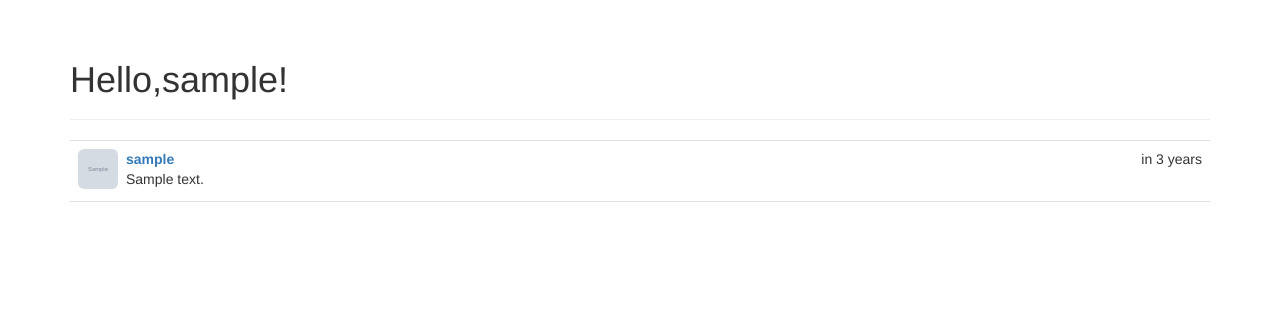
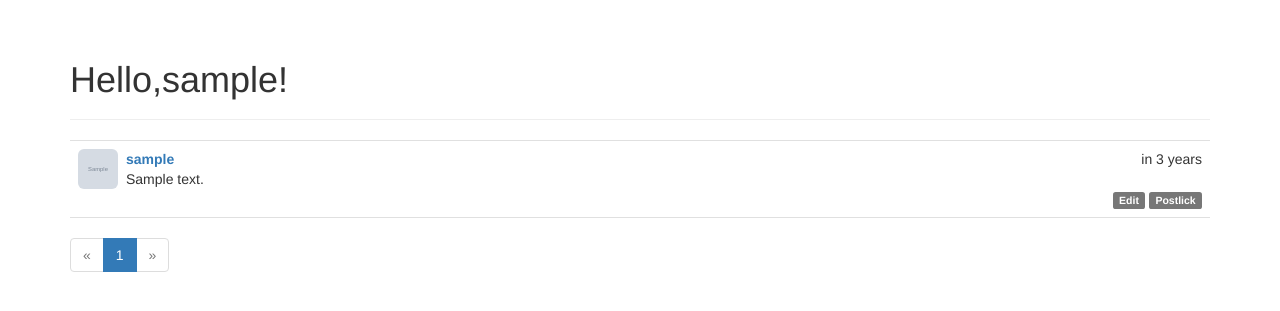
Before and after one commit to Derrick-Liu/project1, a Flask app: page / in a window 1280 px wide. Shown: the part 52-363 px from the top of the page. Run offline with Flask 2, Linux system fonts and the light colour scheme; a user stored in the database is signed in; tables that the repository leaves empty hold one stand-in row (values such as "Sample post"); grey boxes marked "Sample" are stand-in pictures; some libraries are stand-ins or nearby versions.

Commit message:
增加访问博客文章的路由，以及登录用户对自己博文的编辑功能，测试正确，但是前端效果太差，暂且这样了;

```diff
--- a/app/main/views.py
+++ b/app/main/views.py
@@ -19,8 +19,12 @@ def index():
 		)
 		db.session.add(post)
 		return redirect(url_for('main.index'))
-	posts=Post.query.order_by(Post.timestamp.desc()).all()
-	return render_template('index.html',form=form,posts=posts)
+	page=request.args.get('page',default=1,type=int)
+	pagination=Post.query.order_by(Post.timestamp.desc()).paginate(
+		page,current_app.config['FLASKY_POSTS_PER_PAGE'],error_out=False
+	)
+	posts=pagination.items
+	return render_template('index.html',form=form,posts=posts,pagination=pagination)
 
 @main.route('/profile/<username>')
 @login_required
@@ -106,3 +110,19 @@ def edit_post():
 		return redirect(url_for('main.edit_post'))
 	posts=current_user.posts.order_by(Post.timestamp.desc()).all()
 	return render_template('edit_post.html',form=form,posts=posts)
+
+@main.route('/edit_post/<int:id>',methods=["POST","GET"])
+def edit_old_post(id):
+	post=Post.query.get_or_404(id)
+	form=EditPostForm()
+	if form.validate_on_submit():
+		post.body=form.body.data
+		db.session.add(post)
+		return redirect(url_for('main.profile',username=current_user.username))
+	form.body.data=post.body
+	return render_template('edit_post.html',form=form)
+
+@main.route('/post/<int:id>')
+def post(id):
+	post=Post.query.get_or_404(id)
+	return render_template('post.html',posts=[post])
--- /dev/null
+++ b/app/templates/_macros.html
@@ -0,0 +1,22 @@
+{% macro pagination_widget(pagination,endpoint) %}
+<ul class="pagination">
+    <li {% if not pagination.has_prev %} class="disabled" {% endif %}>
+        <a {% if pagination.has_prev %} href="{{url_for(endpoint,page=pagination.page-1,**kwargs)}}"{% endif %}>&laquo;</a>
+    </li>
+    {% for p in pagination.iter_pages() %}
+    {% if p %}
+    <li {% if p==pagination.page %} class="active" {% endif %}>
+        <a href="{{url_for(endpoint,page=p,**kwargs)}}">{{ p }}</a>
+    </li>
+    {% else %}
+    <li class="disabled">
+        <a>&hellip;</a>
+    </li>
+    {% endif %}
+    {% endfor %}
+    <li {% if not pagination.has_next %} class="disabled" {% endif %}>
+        <a {% if pagination.has_next %} href="{{url_for(endpoint,page=pagination.page+1,**kwargs)}}" {% endif %}>&raquo;</a>
+    </li>
+</ul>
+
+{% endmacro %}
--- a/app/templates/_posts.html
+++ b/app/templates/_posts.html
@@ -1,4 +1,3 @@
-
 <ul class="posts">
     {% for post in posts %}
     <li class="post">
@@ -14,7 +13,19 @@
                 {{ post.author.username }}
             </a>
         </div>
-        <div class="post-content">{{ post.body }}</div>
+        <div class="post-content">
+            {{ post.body }}
+            <div class="post-footer">
+                {% if post in current_user.posts %}
+                <a href="{{url_for('main.edit_old_post',id=post.id)}}">
+                    <span class="label label-default">Edit</span>
+                </a>
+                {% endif %}
+                <a href="{{url_for('main.post',id=post.id)}}">
+                    <span class="label label-default">Postlick</span>
+                </a>
+            </div>
+        </div>
     </li>
     {% endfor %}
 </ul>
--- a/app/templates/index.html
+++ b/app/templates/index.html
@@ -1,5 +1,6 @@
 {% extends "base.html" %}
 {% import "bootstrap/wtf.html" as wtf %}
+{% import "_macros.html" as macros %}
 
 {% block title %} Flask-index {% endblock %}
 
@@ -11,10 +12,13 @@
     <h1>Hello,Stranger. This is the home page!</h1>
     {% endif %}
 </div>
+
 {% if current_user.is_authenticated %}
 {% if current_user.can(Permission.WRITE_ARTICLES) %}
 {{ wtf.quick_form(form) }}
 {% endif %}
 {% endif %}
+
 {% include "_posts.html" %}
+{{ macros.pagination_widget(pagination,"main.index") }}
 {% endblock %}
```
Also changed, not shown: app/templates/post.html (added, +7 -0 lines), data-dev.sqlite, 1 other file.
